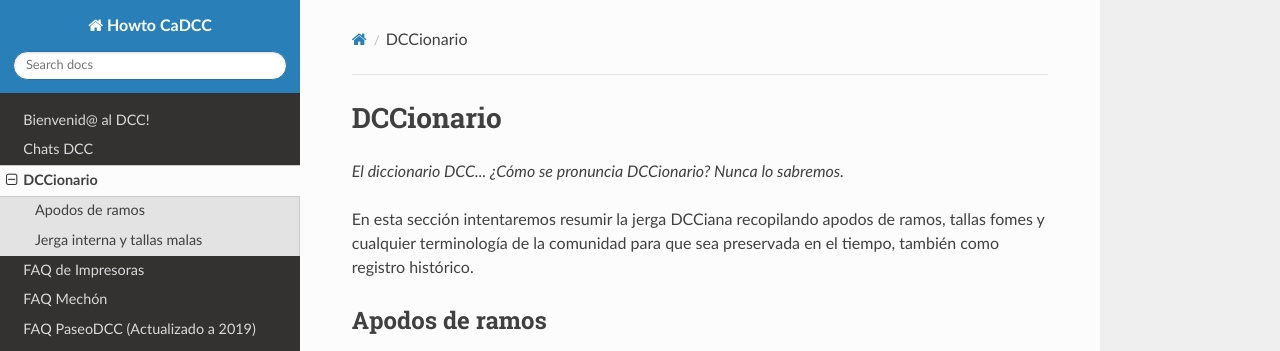
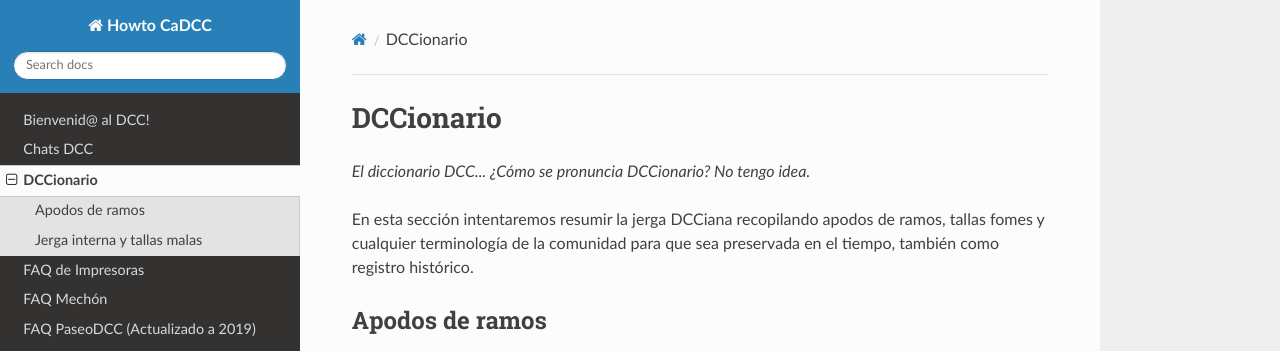
Before and after one commit to cadcc/howto, an MkDocs documentation site: the page built from docs/DCCionario.md, in a window 1280 px wide and 900 px high. Shown: the top 351 px of the window. Built offline with MkDocs 1.6.1, drawn with Linux system fonts in a browser that asks for light colours; nearby versions of some CDN libraries.

Commit message:
Update DCCionario.md

```diff
--- a/docs/DCCionario.md
+++ b/docs/DCCionario.md
@@ -1,6 +1,6 @@
 # DCCionario
 
-*El diccionario DCC... ¿Cómo se pronuncia DCCionario? Nunca lo sabremos.*
+*El diccionario DCC... ¿Cómo se pronuncia DCCionario? No tengo idea.*
 
 En esta sección intentaremos resumir la jerga DCCiana recopilando apodos de ramos, tallas fomes y cualquier terminología de la comunidad para que sea preservada en el tiempo, también como registro histórico.
 
```
